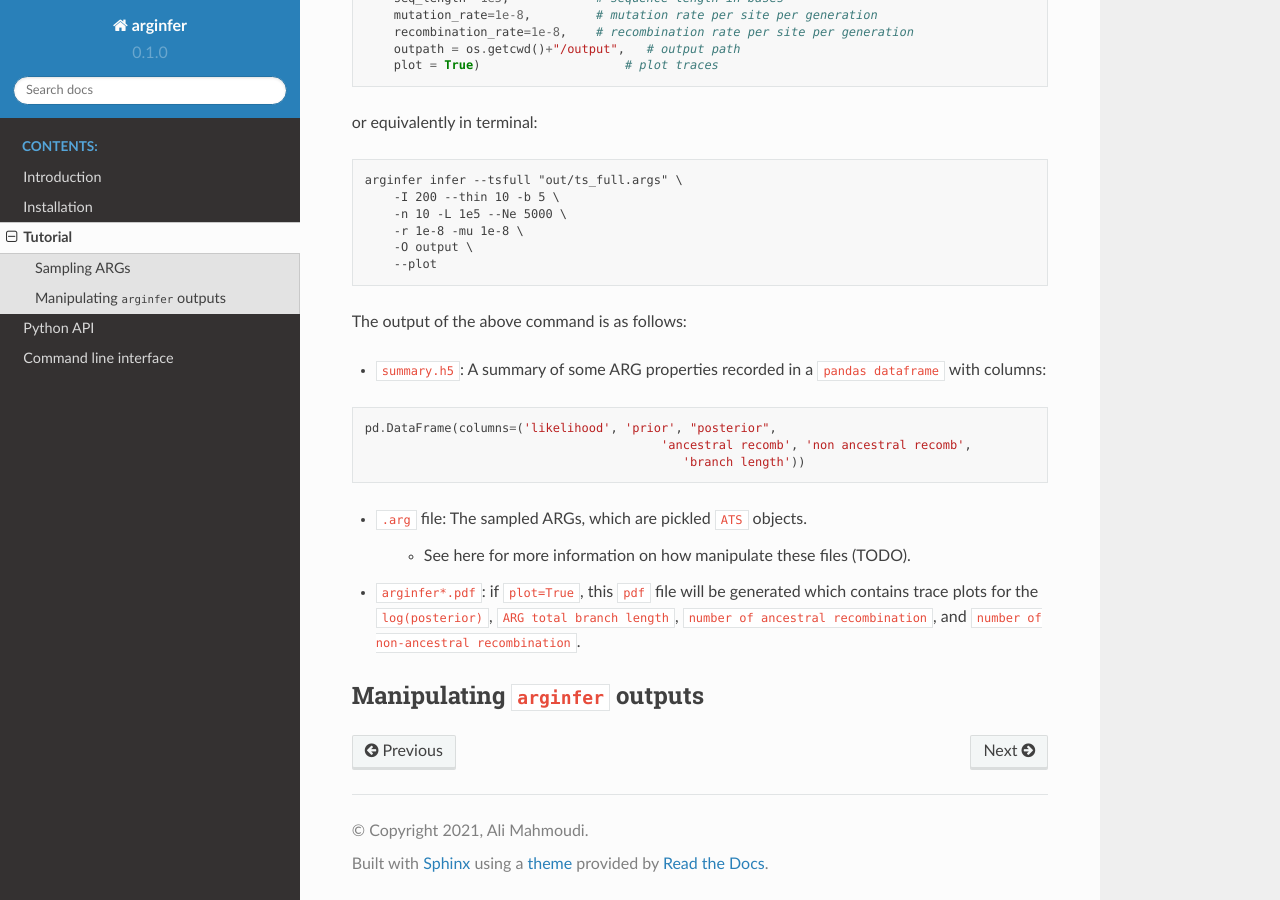
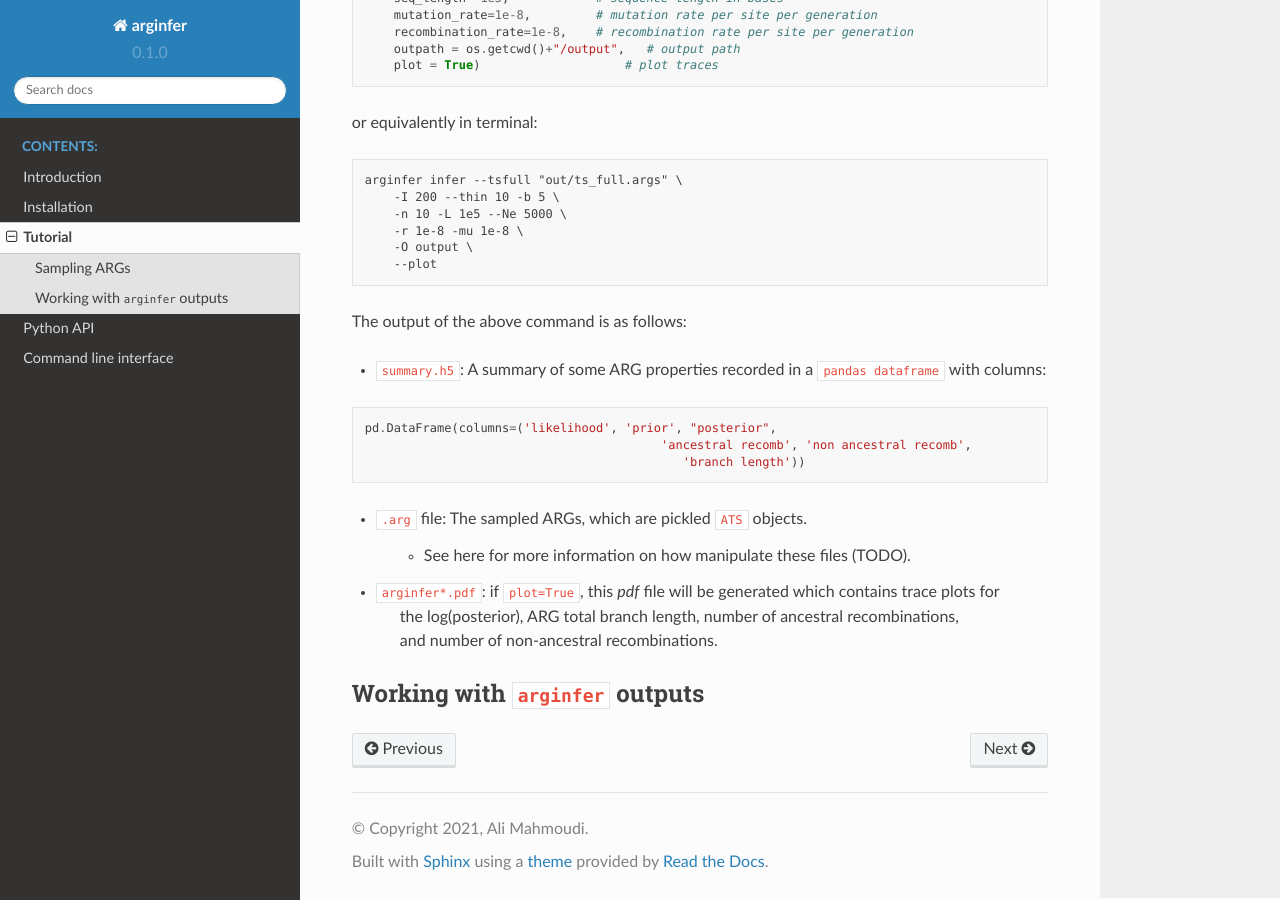
Before and after one commit to alimahmoudi29/arginfer, a Sphinx documentation site: the page built from docs/source/tutorial.rst, in a window 1280 px wide and 900 px high, scrolled down 931 px. Built offline with Sphinx 7.4.7 and the Read the Docs theme 2.0.0, drawn with Linux system fonts in a browser that asks for light colours; the version number is read from the project's files by our own code.

Commit message:
update tutorial

```diff
--- a/docs/source/tutorial.rst
+++ b/docs/source/tutorial.rst
@@ -78,9 +78,11 @@ The output of the above command is as follows:
 
     *  See here for more information on how manipulate these files (TODO).
 
-* ``arginfer*.pdf``: if ``plot=True``, this ``pdf`` file will be generated which contains trace plots for the ``log(posterior)``, ``ARG total branch length``, ``number of ancestral recombination``, and ``number of non-ancestral recombination``.
+*  | ``arginfer*.pdf``: if ``plot=True``, this `pdf` file will be generated which contains trace plots for
+   |  the log(posterior), ARG total branch length, number of ancestral recombinations,
+   |  and number of non-ancestral recombinations.
 
 
 *********************************
-Manipulating ``arginfer`` outputs
+Working with ``arginfer`` outputs
 *********************************
```
Also changed, not shown: 14 other files.
